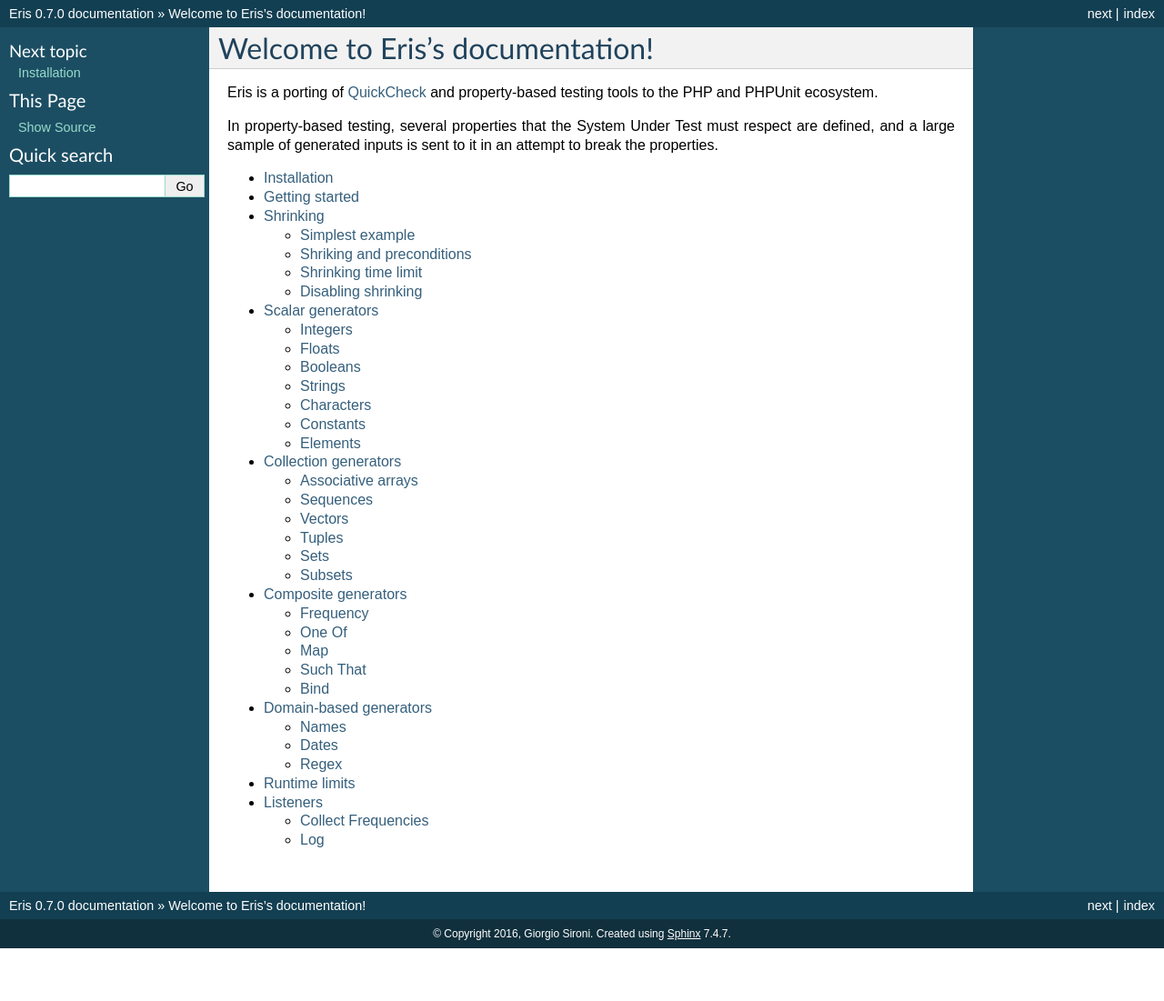
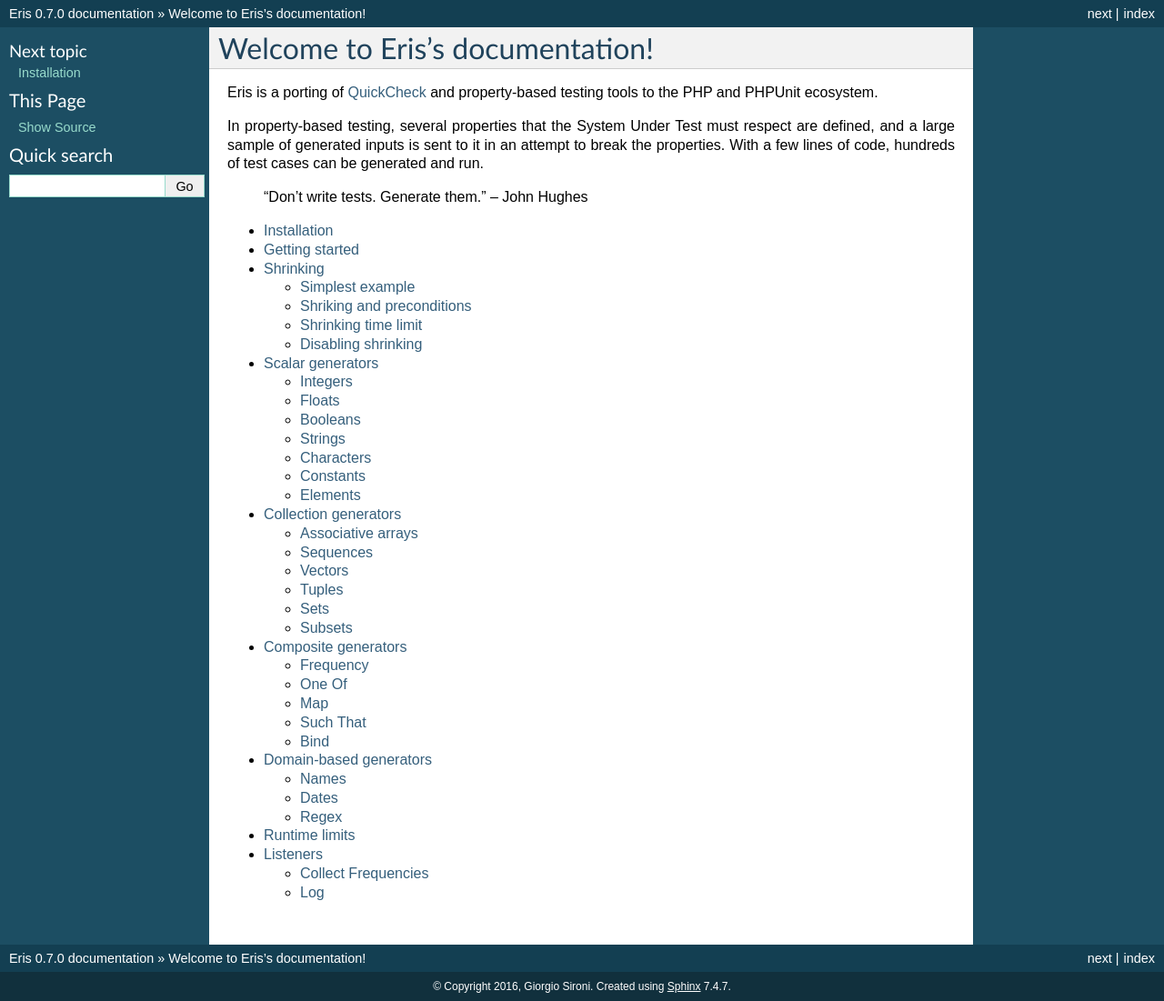
Before and after one commit to giorgiosironi/eris, a Sphinx documentation site: the page built from docs/index.rst, in a window 1280 px wide. Shown: the whole page at 91% size. Built offline with Sphinx 7.4.7, drawn with Linux system fonts in a browser that asks for light colours; before the commit the page ends 1043 px from its top, so only the background shows below that.

Commit message:
Clarifications on Generators

```diff
--- a/docs/getting_started.rst
+++ b/docs/getting_started.rst
@@ -7,6 +7,10 @@
    :language: php
 
 Eris generates a sample of elements from the required domain (here the integers from 0 to 1000) and verifies a property on each of them, stopping at the first failure. Its functionalities are exported trough a ``TestTrait`` you can insert into your PHPUnit tests and through a series of functions in the ``Eris\Generator`` and ``Eris\Listener`` namespaces.
+
+Generators implement the ``Eris\Generator`` interface, and provide random generation of values conforming to some types or domains. By combining them, your System Under Test can receive hundreds of different inputs with only a few lines of code.
+
+Given that the input is unknown when writing the test, we have to test predicates over the result or the state of the System Under Test instead of writing equality assertions over the output. Properties should always be true, so that their violation indicates a bug and hence a failing test.
 
 .. code-block:: bash
 
--- a/docs/index.rst
+++ b/docs/index.rst
@@ -5,7 +5,10 @@
 
 .. _QuickCheck: https://hackage.haskell.org/package/QuickCheck
 
-In property-based testing, several properties that the System Under Test must respect are defined, and a large sample of generated inputs is sent to it in an attempt to break the properties.
+In property-based testing, several properties that the System Under Test must respect are defined, and a large sample of generated inputs is sent to it in an attempt to break the properties. With a few lines of code, hundreds of test cases can be generated and run.
+
+    "Don't write tests. Generate them."
+    -- John Hughes
 
 .. toctree::
    :maxdepth: 2
```
